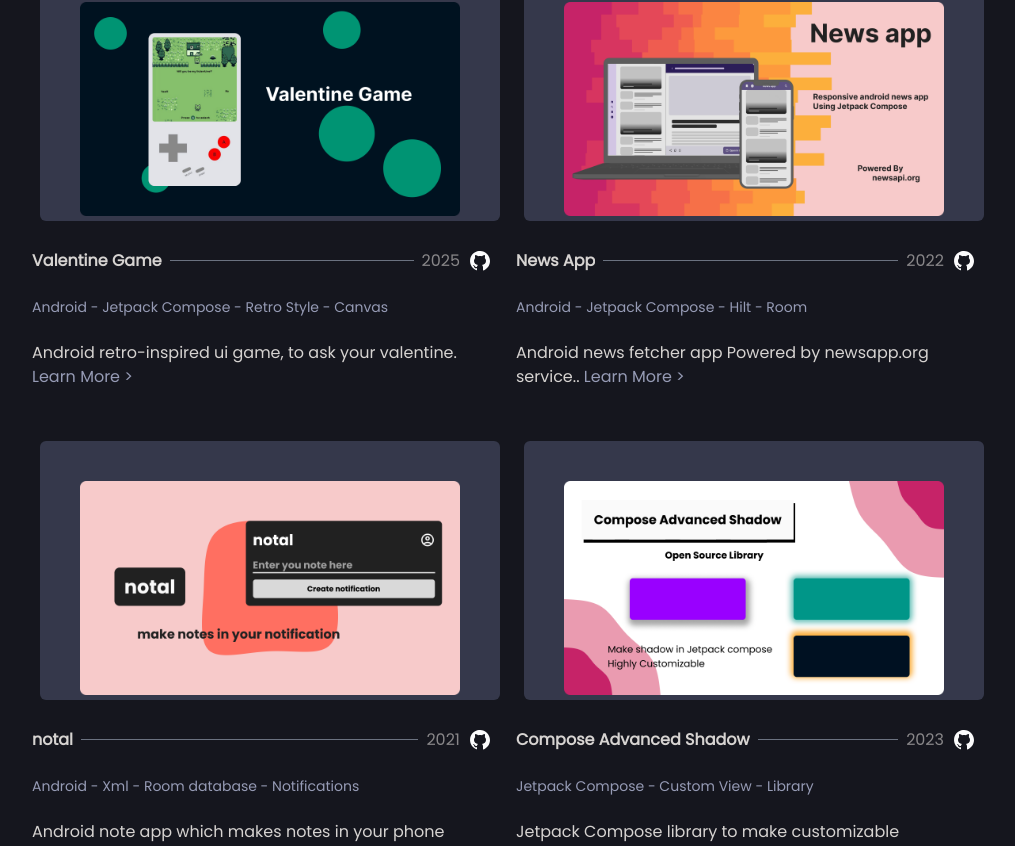
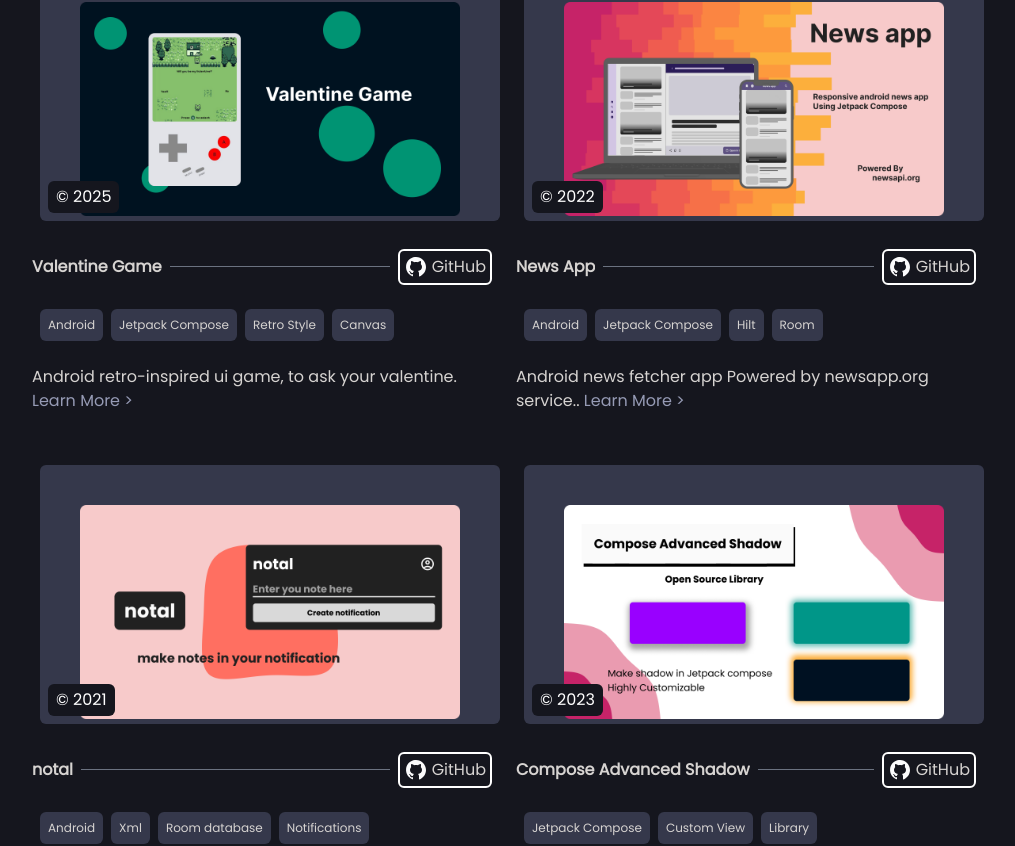
Before and after one commit to alibardide5124/phoenix-portfolio, a React (Vite) app: page / in a window 1280 px wide. Shown: the part 1954-2800 px from the top of the page, without its empty margins (136-1151 px from the left). Built offline with nearby package versions, Linux system fonts and the light colour scheme.

Commit message:
Fix Portfolio Items

```diff
--- a/src/components/Portfolio.jsx
+++ b/src/components/Portfolio.jsx
@@ -47,7 +47,7 @@
       xmlns="http://www.w3.org/2000/svg"
       x="0px"
       y="0px"
-      className="transition ease-in-out fill-copy size-6 hover:fill-primary-light"
+      className="transition ease-in-out fill-copy size-6 group-hover:fill-black"
       viewBox="0 0 24 24"
     >
       <path d="M10.9,2.1c-4.6,0.5-8.3,4.2-8.8,8.7c-0.5,4.7,2.2,8.9,6.3,10.5C8.7,21.4,9,21.2,9,20.8v-1.6c0,0-0.4,0.1-0.9,0.1 c-1.4,0-2-1.2-2.1-1.9c-0.1-0.4-0.3-0.7-0.6-1C5.1,16.3,5,16.3,5,16.2C5,16,5.3,16,5.4,16c0.6,0,1.1,0.7,1.3,1c0.5,0.8,1.1,1,1.4,1 c0.4,0,0.7-0.1,0.9-0.2c0.1-0.7,0.4-1.4,1-1.8c-2.3-0.5-4-1.8-4-4c0-1.1,0.5-2.2,1.2-3C7.1,8.8,7,8.3,7,7.6C7,7.2,7,6.6,7.3,6 c0,0,1.4,0,2.8,1.3C10.6,7.1,11.3,7,12,7s1.4,0.1,2,0.3C15.3,6,16.8,6,16.8,6C17,6.6,17,7.2,17,7.6c0,0.8-0.1,1.2-0.2,1.4 c0.7,0.8,1.2,1.8,1.2,3c0,2.2-1.7,3.5-4,4c0.6,0.5,1,1.4,1,2.3v2.6c0,0.3,0.3,0.6,0.7,0.5c3.7-1.5,6.3-5.1,6.3-9.3 C22,6.1,16.9,1.4,10.9,2.1z"></path>
@@ -73,35 +73,53 @@
         once: true,
       }}
       className="flex flex-col justify-start w-full p-2"
-      onClick={onClickItem}
+
     >
       <motion.div
         initial="initial"
         whileHover="animate"
-        className="relative overflow-hidden aspect-[16/9] my-4 mx-2 w-full rounded-md bg-border cursor-pointer"
+        className="hidden md:block relative overflow-hidden aspect-[16/9] my-4 mx-2 w-full rounded-md bg-border cursor-pointer"
+        onClick={onClickItem}
+      >
+        <motion.div variants={imageVariant} className="px-10 absolute start-0 pt-10 y-20 rounded-md object-cover overflow-hidden">
+        <img
+          src={imageUrl}
+        />
+        </motion.div>
+        <p className="bg-background text-white text-md absolute bottom-0 start-0 m-2 rounded-md px-2 py-1">&copy; {year}</p>
+      </motion.div>
+      <div
+        initial="initial"
+        whileHover="animate"
+        className="md:hidden relative overflow-hidden aspect-[16/9] my-4 mx-2 w-full cursor-pointer"
+        onClick={onClickItem}
       >
         <motion.div variants={imageVariant} className="px-10 pt-10 y-20 rounded-md object-cover overflow-hidden">
         <img
           src={imageUrl}
         />
         </motion.div>
-      </motion.div>
+        <p className="bg-border text-white text-md absolute bottom-0 start-0 m-2 rounded-md px-2 py-1">&copy; {year}</p>
+      </div>
       <div className="flex flex-row items-center justify-between">
         <Reveal>
           <p className="font-black text-md truncate ">{title}</p>
         </Reveal>
         <div className="grow h-px mx-2 bg-gray-500" />
         <Reveal>
-          <div className="flex flex-row">
-            <p className="opacity-60">{year}</p>
-            <a href={github} className="ml-2">
-              {githubIcon}
+            <a href={github} target="_blank" rel="noopener noreferrer" className="flex flex-row  group transition ease-in-out rounded-md items-center justify-center p-1 border-2 border-white hover:bg-white cursor-pointer">
+              {githubIcon} <p className="ps-1 transition ease-in-out group-hover:text-black text-md font-medium">GitHub</p>
             </a>
-          </div>
         </Reveal>
       </div>
       <Reveal>
-        <p className="text-sm text-start text-copy-lighter">{skills}</p>
+      <div className="flex flex-wrap px-2  gap-2 overflow-visible">
+              {skills.map((item, index) => (
+                <div key={index} className="rounded-md p-2 bg-border">
+                  <p className="text-xs">{item}</p>
+                </div>
+              ))}
+            </div>
       </Reveal>
       <Reveal>
         <p className="text-md text-start">
--- a/src/data/portfolio.js
+++ b/src/data/portfolio.js
@@ -4,7 +4,7 @@
     year: 2025,
     imageUrl: "/assets/valentine-banner.png",
     github: "https://github.com/alibardide5124/valentine-game",
-    skills: "Android - Jetpack Compose - Retro Style - Canvas",
+    skills: [ "Android", "Jetpack Compose", "Retro Style", "Canvas" ],
     summary: "Android retro-inspired ui game, to ask your valentine",
     description: `I got the idea and used online assets to design and program this application. It uses compose Canvas an uses StateFlow to keep track of user inputs.
     The main challenge was getting used to animations and moving character, and also changing character sprite, which was new to me.
@@ -18,7 +18,7 @@
     year: 2022,
     imageUrl: "/assets/news-banner.png",
     github: "https://github.com/alibardide5124/News-app",
-    skills: "Android - Jetpack Compose - Hilt - Room",
+    skills: [ "Android", "Jetpack Compose", "Hilt", "Room" ],
     summary: "Android news fetcher app Powered by newsapp.org service.",
     description: `Android newsreader app uses newsapp.org API's. This application is an MVP for experiencing with different API and its android implementation using Jetpack Compose.
 It's of course made by Jetpack Compose and used different composable for experimenting with this new android design system.
@@ -32,7 +32,7 @@
     year: 2021,
     imageUrl: "/assets/notal-banner.png",
     github: "https://github.com/alibardide5124/notal",
-    skills: "Android - Xml - Room database - Notifications",
+    skills: [ "Android", "Xml", "Room database", "Notifications" ],
     summary: "Android note app which makes notes in your phone notification",
     description: `notal is an android app that lets you make a simple note and pin it in your notification, so it's there all the time, and you get to see it in your lock screen.
 notal was one of my first projects that I built it open source. Before that I used to code projects, but they were lost in time and thankfully with GitHub I get to keep my projects such as notal itself.
@@ -44,7 +44,7 @@
     year: 2023,
     imageUrl: "/assets/compose-shadow-banner.png",
     github: "https://github.com/alibardide5124/ComposeAdvancedShadow",
-    skills: "Jetpack Compose - Custom View - Library",
+    skills: ["Jetpack Compose", "Custom View", "Library"],
     summary: "Jetpack Compose library to make customizable shadows",
     description: `ComposeAdvancedShadow is an open-source Jetpack Compose library that allows developers to add highly customizable shadows to UI elements in their Android applications.
 Unlike the default shadow implementation in Jetpack Compose, which can be complex and not very programmer-friendly, ComposeAdvancedShadow offers a more intuitive and flexible approach.
@@ -57,7 +57,7 @@
     year: 2021,
     imageUrl:"/assets/imagine-banner.png",
     github: "https://github.com/alibardide5124/Imagine",
-    skills: "Android - XML - File Compression",
+    skills: ["Android", "XML", "File Compression"],
     summary: "Android image compression without losing quality",
     description: `Imagine is an open-source android app, that compress images up to 70%, and the good part is that it doesnt hurt the quality of your pictures.
 It built with xml design system and has very simple straight forward user interface. Just select your image and it does the magic.
```
